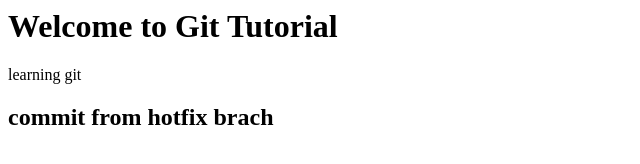
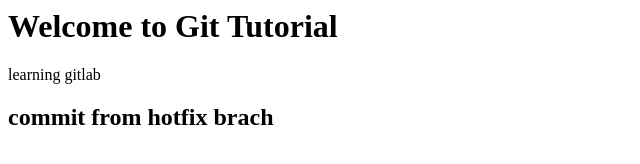
Before and after one commit to swathimekala426/myrepository, a plain HTML site: page index.html in a window 1280 px wide. Shown: the full height of the page, 0-640 px from the left. Drawn offline with Linux system fonts and the light colour scheme.

Commit message:
fix from hotfix

```diff
--- a/index.html
+++ b/index.html
@@ -3,7 +3,7 @@
 <h1>
 Welcome to Git Tutorial
 </h1>
-<p>learning git</p>
+<p>learning gitlab</p>
 <h2>commit from hotfix brach </h2>
 </body>
 </html>
```
